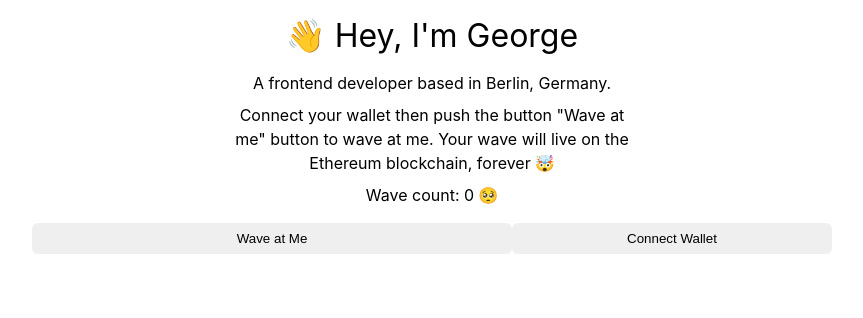
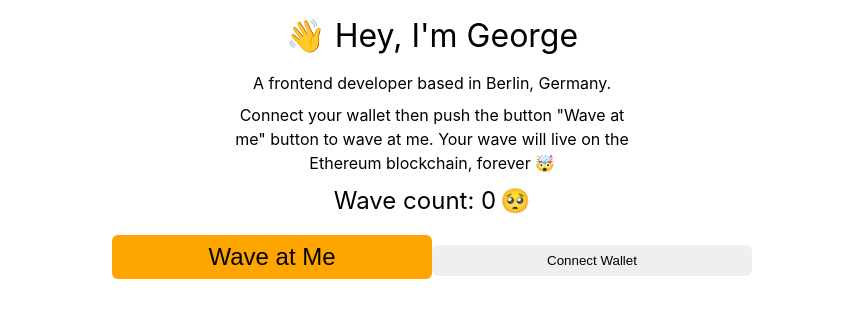
Before and after one commit to georgebullock/ethereum-wave, a React (Create React App) app in the folder ui/: page / in a window 1280 px wide. Shown: the top 318 px of the page, without its empty margins (208-1071 px from the left). Built offline with nearby package versions, Linux system fonts and the light colour scheme.

Commit message:
Finalize styles

```diff
--- a/ui/src/App.css
+++ b/ui/src/App.css
@@ -29,19 +29,15 @@
 .waves-count {
   display: flex;
   justify-content: center;
+  font-size: 1.5rem;
 }
 
 .emoji {
   margin-left: 0.25rem;
 }
 
-.button-group {
-  margin-bottom: 1rem;
-}
-
 .wave-button {
   width: 30rem;
-  max-width: 100%;
   cursor: pointer;
   padding: 8px;
   border: 0;
@@ -51,7 +47,8 @@
 
 .wave-button:first-child {
   margin-bottom: 1rem;
-  max-width: 100%;
+  background-color: orange;
+  font-size: 1.5rem;
 }
 
 .wave-list {
@@ -88,6 +85,27 @@
   overflow-wrap: break-word;
 }
 
+.form {
+  margin: 0 auto 1rem auto;
+  line-height: 1.5;
+  max-width: 100%;
+}
+
+.form-headline {
+  margin-bottom: 0.5rem;
+}
+
+input {
+  margin-bottom: 1rem;
+  width: 100%;
+  height: 3rem;
+}
+
+.comment-text-box {
+  margin-bottom: 1rem;
+  max-width: 100%;
+}
+
 @media screen and (min-width: 600px) {
   .wave-item {
     width: 60ch;
```
